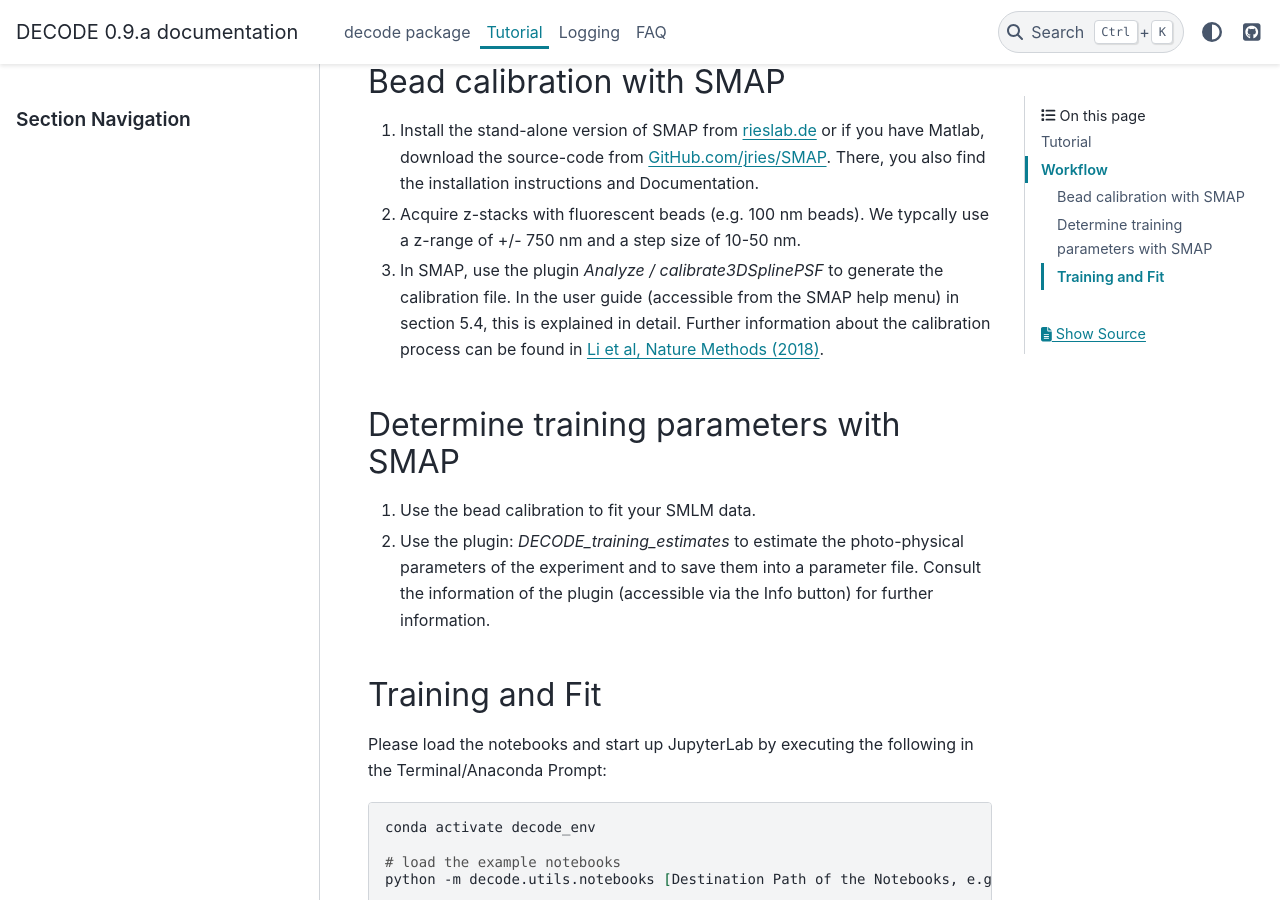
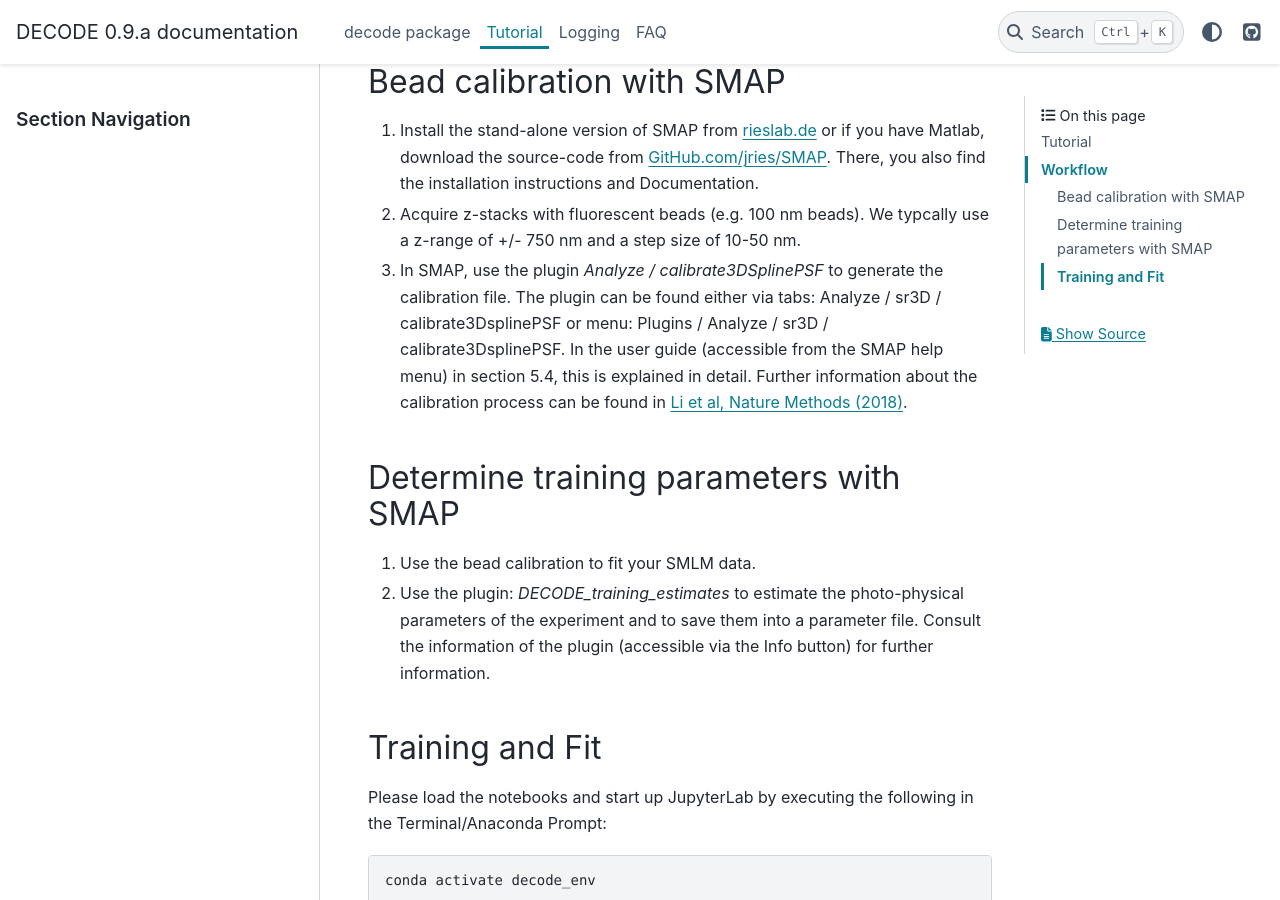
Before and after one commit to TuragaLab/DECODE, a Sphinx documentation site: the page built from docs/source/tutorial.md, in a window 1280 px wide and 900 px high, scrolled down 486 px. Built offline with Sphinx 7.4.7 and the PyData theme 0.15.4, drawn with Linux system fonts in a browser that asks for light colours.

Commit message:
Add location of plugin

```diff
--- a/docs/source/tutorial.md
+++ b/docs/source/tutorial.md
@@ -11,7 +11,7 @@ The repeating pattern of working with this package is
 ### Bead calibration with SMAP
 1. Install the stand-alone version of SMAP from [rieslab.de](https://rieslab.de) or if you have Matlab, download the source-code from [GitHub.com/jries/SMAP](https://github.com/jries/SMAP). There, you also find the installation instructions and Documentation.
 2. Acquire z-stacks with fluorescent beads (e.g. 100 nm beads). We typcally use a z-range of +/- 750 nm and a step size of 10-50 nm.
-3. In SMAP, use the plugin *Analyze / calibrate3DSplinePSF* to generate the calibration file. In the user guide (accessible from the SMAP help menu) in section 5.4, this is explained in detail. Further information about the calibration process can be found in [Li et al, Nature Methods (2018)](https://doi.org/10.1038/nmeth.4661).
+3. In SMAP, use the plugin *Analyze / calibrate3DSplinePSF* to generate the calibration file. The plugin can be found either via tabs: Analyze / sr3D / calibrate3DsplinePSF or menu: Plugins / Analyze / sr3D / calibrate3DsplinePSF. In the user guide (accessible from the SMAP help menu) in section 5.4, this is explained in detail. Further information about the calibration process can be found in [Li et al, Nature Methods (2018)](https://doi.org/10.1038/nmeth.4661).
 
 ### Determine training parameters with SMAP
 1. Use the bead calibration to fit your SMLM data.
```
